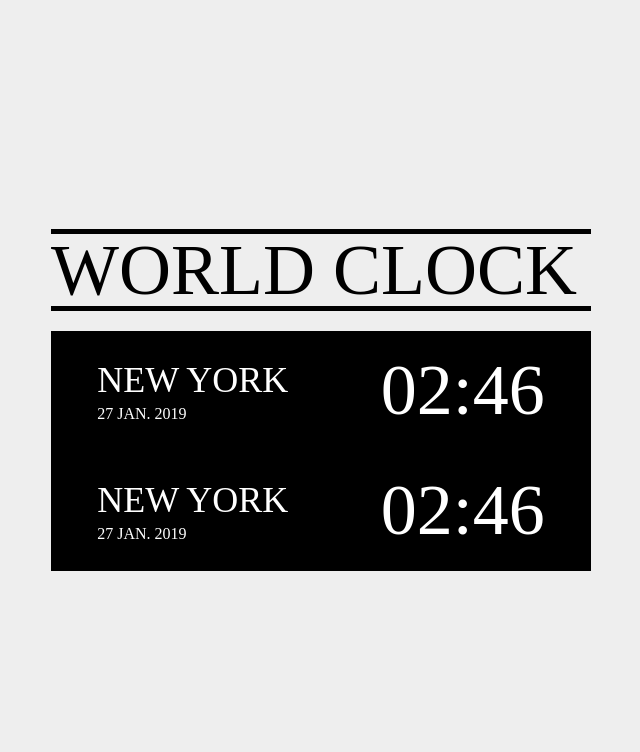
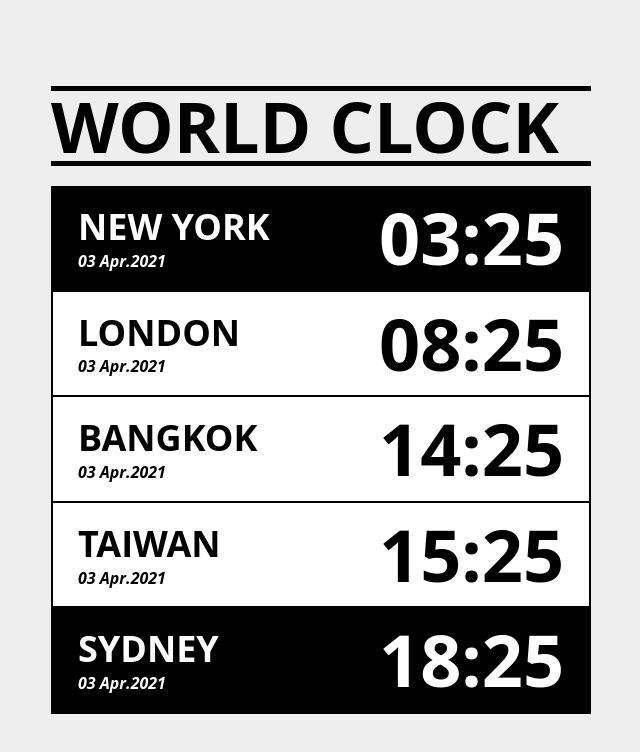
Before and after one commit to Jessy0715/worldClock, a plain HTML site: page index.html in a window 1280 px wide. Shown: the whole page, without its empty margins (319-959 px from the left). Drawn offline with Linux system fonts and the light colour scheme.

Commit message:
結構化版面及調整css

```diff
--- a/css/timezone.scss
+++ b/css/timezone.scss
@@ -1,3 +1,7 @@
+*,body {
+    box-sizing: border-box;
+}
+
 html,body {
     background-color: #eee;
     display: flex;
@@ -5,6 +9,9 @@ html,body {
     align-items: center;
     width: 100%;   //內容物畫面置中
     height: 100vh;  //內容物畫面置中
+
+    font-family: 'Open Sans', sans-serif;
+    font-weight: 700;
 }
 
 .worldClock {
@@ -13,7 +20,7 @@ html,body {
     margin-right: auto;
     &__title {
         color: #000;
-        font-size: 72px;
+        font-size: 70px;
         letter-spacing: 0px;
         border-top: 5px solid #000;
         border-bottom: 5px solid #000;
@@ -29,10 +36,13 @@ html,body {
         color: #000;
         background-color: #FFF;
         display: flex;
-        justify-content: space-around;
+        justify-content: space-between;
         align-items: center;
+        border-left: 2px solid #000;
+        border-right: 2px solid #000;
+        border-bottom: 2px solid #000;
         width: 100%;
-        padding: 13px 0;
+        padding: 5px 25px;
         &:first-child, &:last-child {
             color: #FFF;
             background-color: #000;
@@ -45,6 +55,7 @@ html,body {
         }
         &__date {
             font-size: 16px;
+            font-style: italic;
         }
         &__time {
             font-size: 72px;
--- a/index.html
+++ b/index.html
@@ -12,26 +12,19 @@
     <section class="worldClock">
         <div class="worldClock__title">WORLD CLOCK</div>
         <main class="worldClock__zone">
-            <div class="zoneItem">
+            <!-- <div class="zoneItem">
                 <div>
                     <div class="zoneItem__place">NEW YORK</div>
                     <div class="zoneItem__date">27 JAN. 2019</div>
                 </div>
                 <div class="zoneItem__time">02:46</div>
-            </div>
-            <div class="zoneItem">
-                <div>
-                    <div class="zoneItem__place">NEW YORK</div>
-                    <div class="zoneItem__date">27 JAN. 2019</div>
-                </div>
-                <div class="zoneItem__time">02:46</div>
-            </div>
+            </div> -->
         </main>
     </section>
     <script>
-        const zoneItem = document.querySelector('.zoneItem');
-        const date = new Date();
-        const areas = [
+        const zoneItemWrapper = document.querySelector('.worldClock__zone');
+        let date = new Date();
+        let areas = [
             {
                 name:'NEW YORK',
                 timeZone:'America/New_York',
@@ -54,21 +47,53 @@
             },
         ]
 
-        const dateOption = {
+        let dateOption = {
             year: 'numeric',
             month: 'short',
             day: '2-digit'
         };
 
-        function formatTime(timeZone) {
+        function formatDate(timeZone) {
             let formatDate = date.toLocaleDateString('en-GB', {timeZone, ...dateOption}).split(' ');
             formatDate.splice(1,0,' ');
             formatDate.splice(3,0,'.');
-            console.log('formatDate => ',formatDate);
+            // console.log('formatDate => ',formatDate);
             return formatDate.join('');
         }
-        formatTime(areas[4].timeZone);
 
+        function formatTime(timeZone) {
+            let formatTime = date.toLocaleTimeString('en-GB', {timeZone}).split(':');
+            formatTime.splice(2,1);
+            // console.log('formatTime => ',formatTime);
+            return formatTime.join(':');
+        }
+
+
+        function displayClockItem() {
+            let str = '';
+            areas.forEach( (item) => {
+                str +=
+                `
+                <div class="zoneItem">
+                    <div>
+                        <div class="zoneItem__place">${item.name}</div>
+                        <div class="zoneItem__date">${formatDate(item.timeZone)}</div>
+                    </div>
+                    <div class="zoneItem__time">${formatTime(item.timeZone)}</div>
+                </div>
+                `
+            })
+            // console.log('str',str);
+            // return str;
+            zoneItemWrapper.innerHTML = str
+        }
+        displayClockItem();
+
+
+        // setInterval(() => {
+        //     date = new Date();
+        //     zoneItemWrapper.innerHTML = displayClockItem()
+        // }, 1000);
 
 
 
```
Also changed, not shown: css/timezone.css, 1 other file.
